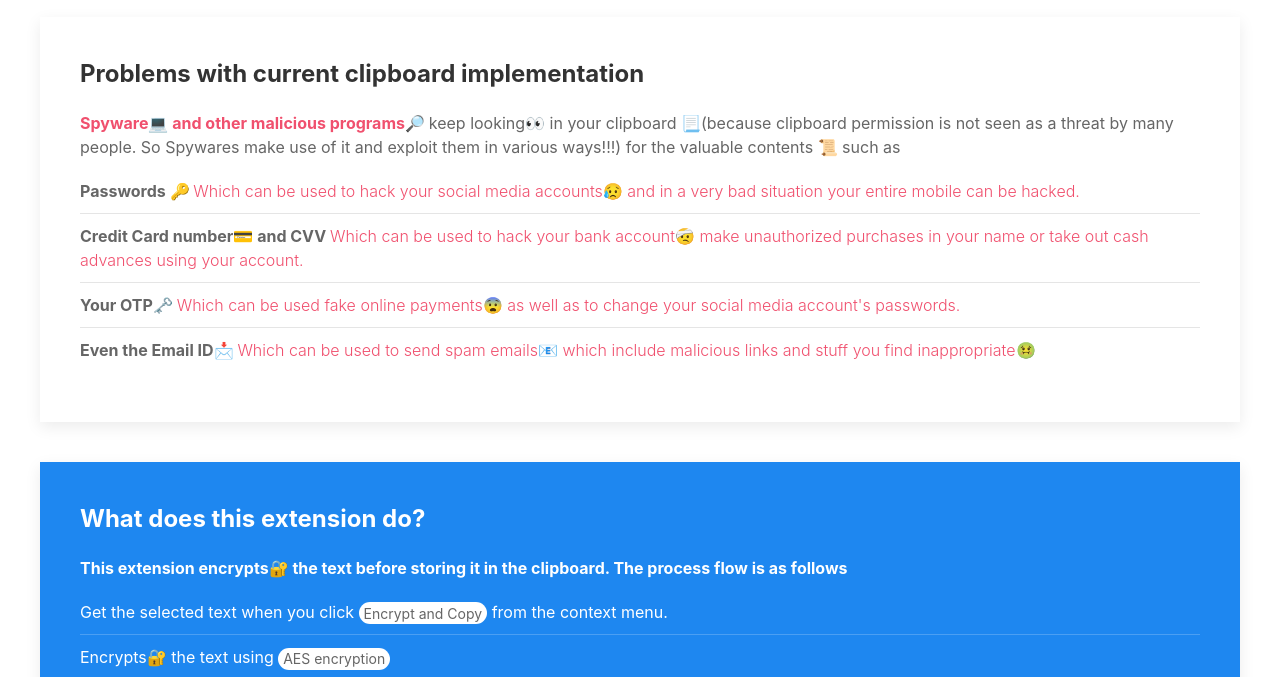
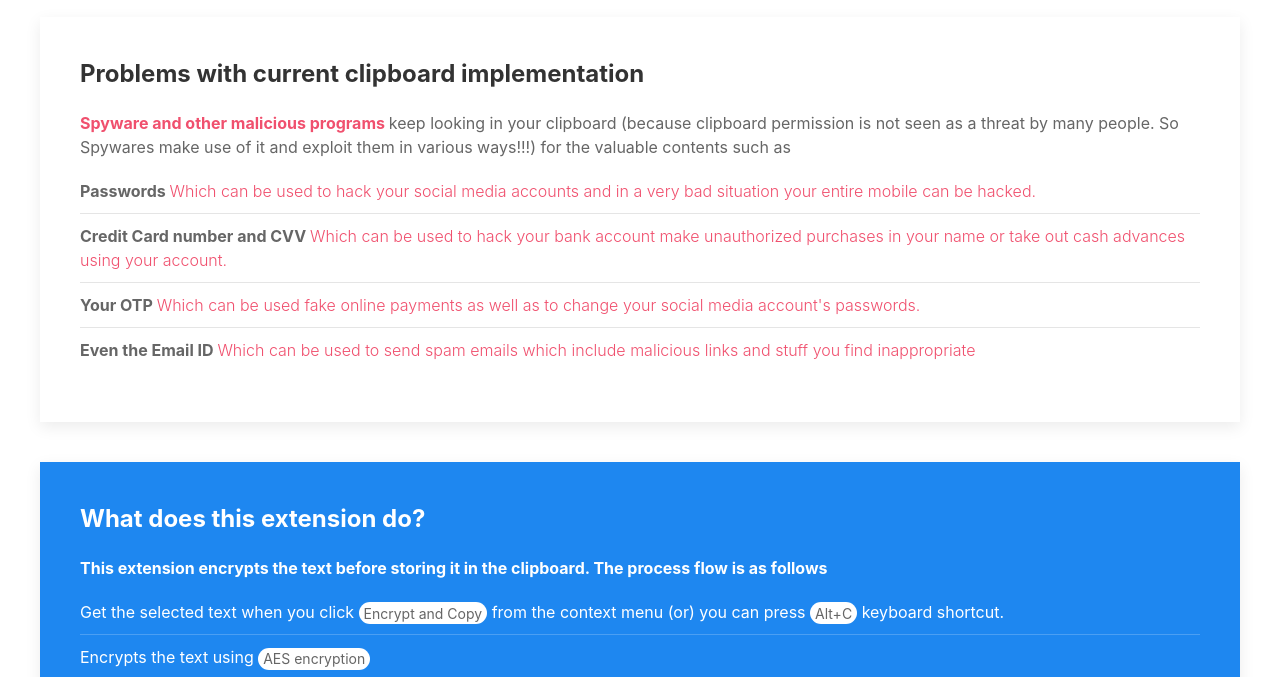
Before and after one commit to rvigneshw/web-extension_Encrypt-Copy, a browser extension: page app/pages/intro.html in a window 1280 px wide. Shown: the part 93-770 px from the top of the page. Drawn offline with Linux system fonts and the light colour scheme.

Commit message:
removed all emojis

```diff
--- a/app/pages/intro.html
+++ b/app/pages/intro.html
@@ -14,45 +14,26 @@
     <div class="container uk-margin-medium-left uk-margin-medium-right">
         <h1 class="uk-heading-bullet uk-margin-medium-top uk-animation-shake">Hi, thanks for installing this extension!
         </h1>
-
         <div class="uk-child-width-1-1@s uk-grid-match " uk-grid>
             <div>
                 <div uk-scrollspy="cls: uk-animation-slide-left; repeat: true"
                     class="uk-card  uk-card-default uk-card-hover uk-card-body">
                     <h3 class="uk-card-title uk-text-bolder">Problems with current clipboard implementation</h3>
-                    <p>
-                        <span class="uk-text-danger uk-text-bolder">
-                            Spyware💻 and other malicious programs🔎
-                        </span>keep looking👀 in your clipboard 📃(because clipboard permission is not seen as a threat
-                        by many people. So Spywares make use of it and exploit them in various ways!!!) for the valuable
-                        contents 📜 such as
-                        <br>
+                    <p> <span class="uk-text-danger uk-text-bolder"> Spyware and other malicious programs </span>keep
+                        looking in your clipboard (because clipboard permission is not seen as a threat by many people.
+                        So Spywares make use of it and exploit them in various ways!!!) for the valuable contents such
+                        as <br>
                         <ul class="uk-list uk-list-divider  uk-text-bolder">
-                            <li>Passwords 🔑
-                                <span class="uk-text-danger uk-text-light">
-                                    Which can be used to hack your social media accounts😥 and in a very bad situation
-                                    your entire mobile can be
-                                    hacked.
-                                </span>
-                            </li>
-                            <li>Credit Card number💳 and CVV
-                                <span class="uk-text-danger uk-text-light">
-                                    Which can be used to hack your bank account🤕 make unauthorized purchases in your
-                                    name or take out cash
-                                    advances using your account.
-                                </span>
-                            </li>
-                            <li>Your OTP🗝
-                                <span class="uk-text-danger uk-text-light">
-                                    Which can be used fake online payments😨 as well as to change your social media
-                                    account's passwords.
-                                </span>
-                            </li>
-                            <li>Even the Email ID📩
-                                <span class="uk-text-danger uk-text-light">
-                                    Which can be used to send spam emails📧 which include malicious links and stuff you
-                                    find inappropriate🤢
-                                </span>
+                            <li>Passwords <span class="uk-text-danger uk-text-light"> Which can be used to hack your
+                                    social media accounts and in a very bad situation your entire mobile can be hacked.
+                                </span> </li>
+                            <li>Credit Card number and CVV <span class="uk-text-danger uk-text-light"> Which can be used
+                                    to hack your bank account make unauthorized purchases in your name or take out
+                                    cash advances using your account. </span> </li>
+                            <li>Your OTP <span class="uk-text-danger uk-text-light"> Which can be used fake online
+                                    payments as well as to change your social media account's passwords. </span> </li>
+                            <li>Even the Email ID <span class="uk-text-danger uk-text-light"> Which can be used to send
+                                    spam emails which include malicious links and stuff you find inappropriate </span>
                             </li>
                         </ul>
                     </p>
@@ -62,39 +43,26 @@
                 <div uk-scrollspy="cls: uk-animation-slide-right; repeat: true"
                     class="uk-card  uk-card-primary uk-card-hover uk-card-body">
                     <h3 class="uk-card-title uk-text-bolder">What does this extension do?</h3>
-                    <p>
-                        <span class="uk-text-secondary uk-text-bolder">
-                            This extension encrypts🔐 the text before storing it in the clipboard. The process flow is
-                            as
-                            follows
-                        </span>
+                    <p> <span class="uk-text-secondary uk-text-bolder"> This extension encrypts the text before storing
+                            it in the clipboard. The process flow is as follows </span>
                         <ul class="uk-list uk-list-divider uk-text-secondary ">
                             <li>Get the selected text when you click <span class="uk-badge"> Encrypt and Copy</span>
-                                from the context
-                                menu.
-                            </li>
-                            <li>Encrypts🔐 the text using <span class="uk-badge"> AES encryption</span>
-                            </li>
-                            <li>Stores the text hello
-                                in the clipboard
-                            </li>
-                            <li>Even when you press <span class="uk-badge">Ctrl+V</span> you can only see a
-                                random string (which is the
-                                encrypted data of the text you copied)
-                            </li>
+                                from the context menu (or) you can press <span class="uk-badge"> Alt+C </span> keyboard
+                                shortcut.</li>
+                            <li>Encrypts the text using <span class="uk-badge"> AES encryption</span> </li>
+                            <li>Stores the text hello in the clipboard </li>
+                            <li>Even when you press <span class="uk-badge">Ctrl+V</span> you can only see a random
+                                string (which is the encrypted data of the text you copied) </li>
                             <li>Now when spyware tries to access your clipboard they can only see your encrypted
-                                contents, So your <span class="uk-badge">credentials are safe</span> even when spyware
-                                gets access to your system
-                                clipboard!
-                            </li>
-                            <li class="uk-text-bolder">Well, how to get the originally copied credential back?
-                            </li>
+                                contents, So your <span class="uk-text-bolder">credentials are safe</span> even when
+                                spyware
+                                gets access to your system clipboard! </li>
+                            <li class="uk-text-bolder">Well, how to get the originally copied credential back? </li>
                             <li>Place the cursor on any input field and right-click to get the context menu, In that
-                                menu look for <span class="uk-badge"> Decrypt and Paste.</span>
-                                When you click that the original data you copied will be pasted in that input field.
-                            </li>
-                        </ul>
-                        <br>
+                                menu look for <span class="uk-badge"> Decrypt and Paste.</span> (or) you can press <span
+                                    class="uk-badge"> Alt+P </span> When you click that the
+                                original data you copied will be pasted in that input field. </li>
+                        </ul> <br>
                     </p>
                 </div>
             </div>
@@ -113,70 +81,44 @@
                     <p>
                         <ul class="uk-list uk-list-divider uk-text-secondary ">
                             <li>Get the selected text when you click <span class="uk-badge"> Encrypt and Copy</span>
-                                from the context
-                                menu.
-                                <br>
-                                <span class="uk-text-bolder">Sample text to copy:</span>
-                                Lorem ipsum dolor sit amet, consectetur adipisicing elit.
-                            </li>
-                            <li>Even when you press <span class="uk-badge">Ctrl+V</span> you can only see a
-                                random string (which is the
-                                encrypted data of the text you copied)
-                                <br>
-                                <div class="uk-margin">
-                                    <input class="uk-input" type="text" placeholder="Click and press `Ctrl+V`">
-                                </div>
+                                from the context menu. <br> <span class="uk-text-bolder">Sample text to copy:</span>
+                                Lorem ipsum dolor sit amet, consectetur adipisicing elit. </li>
+                            <li>Even when you press <span class="uk-badge">Ctrl+V</span> you can only see a random
+                                string (which is the encrypted data of the text you copied) <br>
+                                <div class="uk-margin"> <input class="uk-input" type="text"
+                                        placeholder="Click and press `Ctrl+V`"> </div>
                             </li>
                             <li class="uk-text-success">Now when spyware tries to access your clipboard they can only
-                                see your encrypted
-                                contents, So your <span class="uk-badge">credentials are safe</span> even when spyware
-                                gets access to your system
-                                clipboard!
-                            </li>
-                            <li class="uk-text-bolder">Well, how to get the originally copied credential back?
-                            </li>
+                                see your encrypted contents, So your <span class="uk-badge">credentials are safe</span>
+                                even when spyware gets access to your system clipboard! </li>
+                            <li class="uk-text-bolder">Well, how to get the originally copied credential back? </li>
                             <li>Place the cursor on any input field and right-click to get the context menu, In that
-                                menu look for <span class="uk-badge"> Decrypt and Paste.</span>
-                                When you click that the original data you copied will be pasted in that input field.
-                                <br>
-                                <span class="uk-text-danger">
-                                    Unfortunately, this action can only be performed in web pages only so,
-                                    <a href="https://www.google.com/">Please go to Google.com</a> and in the search bar
-                                    right-click and select <span class="uk-badge"> Decrypt and Paste.</span>
-                                </span>
-                                To see your
-                                originally copied text!!!
-                                <br>
-                                Alternatively, You click the extension icon in the browser bar and you can see the list
-                                of
-                                text you copied in that press
-                                <span class="uk-badge"> More Options </span> >
-                                <span class="uk-badge"> Decrypt and View</span>
-                            </li>
+                                menu look for <span class="uk-badge"> Decrypt and Paste.</span> When you click that the
+                                original data you copied will be pasted in that input field. <br> <span
+                                    class="uk-text-danger"> Unfortunately, this action can only be performed in web
+                                    pages only so, <a href="https://www.google.com/">Please go to Google.com</a> and in
+                                    the search bar right-click and select <span class="uk-badge"> Decrypt and
+                                        Paste.</span> </span> To see your originally copied text!!! <br> Alternatively,
+                                You click the extension icon in the browser bar and you can see the list of text you
+                                copied in that press <span class="uk-badge"> More Options </span> > <span
+                                    class="uk-badge"> Decrypt and View</span> </li>
                         </ul>
-
                     </p>
                 </div>
             </div>
             <div>
                 <div uk-scrollspy="cls: uk-animation-slide-top; repeat: true"
                     class="uk-card uk-card-primary  uk-card-hover uk-card-body">
-                    <h3 class="uk-card-title uk-text-bolder">
-                        CHANGELOG
-                    </h3>
+                    <h3 class="uk-card-title uk-text-bolder"> CHANGELOG </h3>
                     <p>
                         <ul class="uk-list uk-list-divider uk-text-secondary ">
-                            <li class="uk-text-meta">
-                                <span class="uk-text-bolder uk-text-secondary">Version 0.8:
-                                </span><br>
-                                Added option to Clear and Reset Data
-                            </li>
+                            <li class="uk-text-meta"> <span class="uk-text-bolder uk-text-secondary">Version 0.8:
+                                </span><br> Added option to Clear and Reset Data </li>
                         </ul>
                     </p>
                 </div>
             </div>
         </div>
-
     </div>
 </body>
 
```
Also changed, not shown: app/pages/popup.html (+20 -58 lines).
